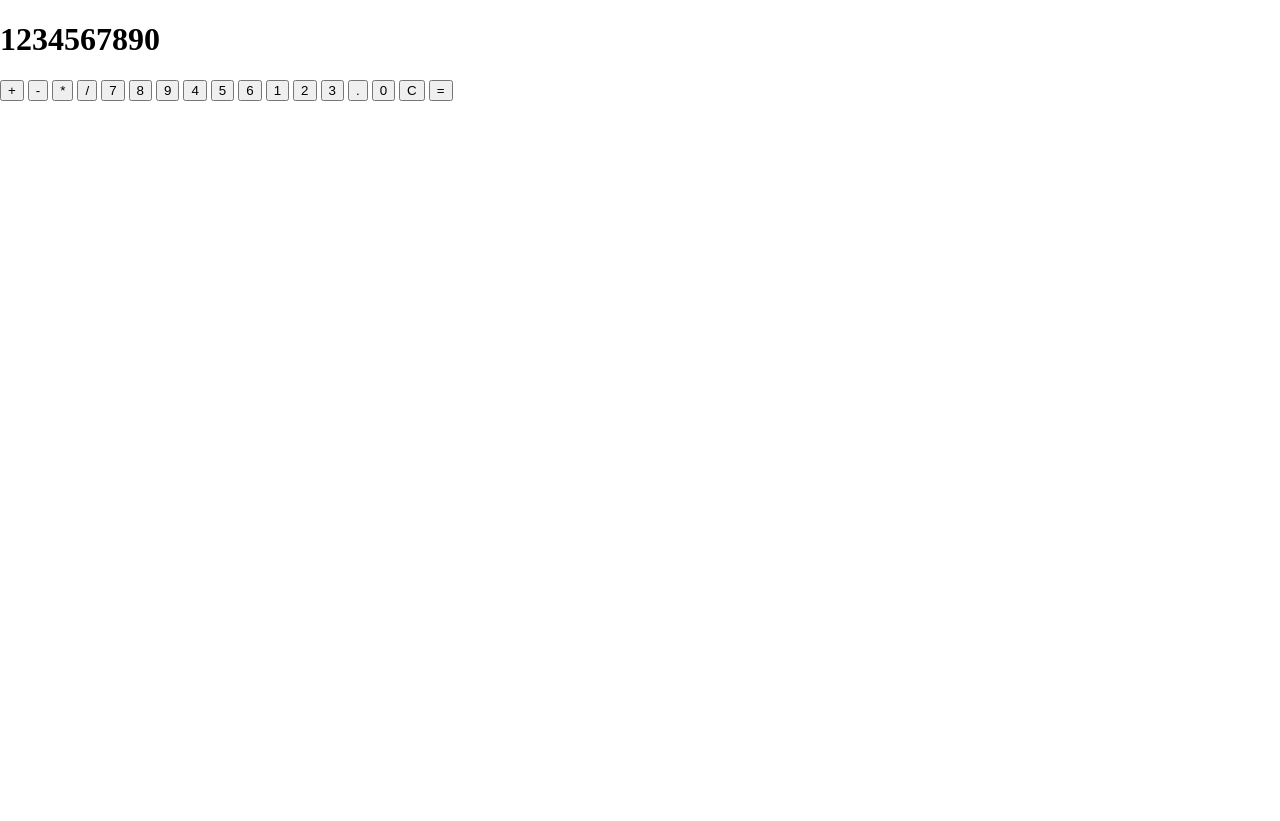
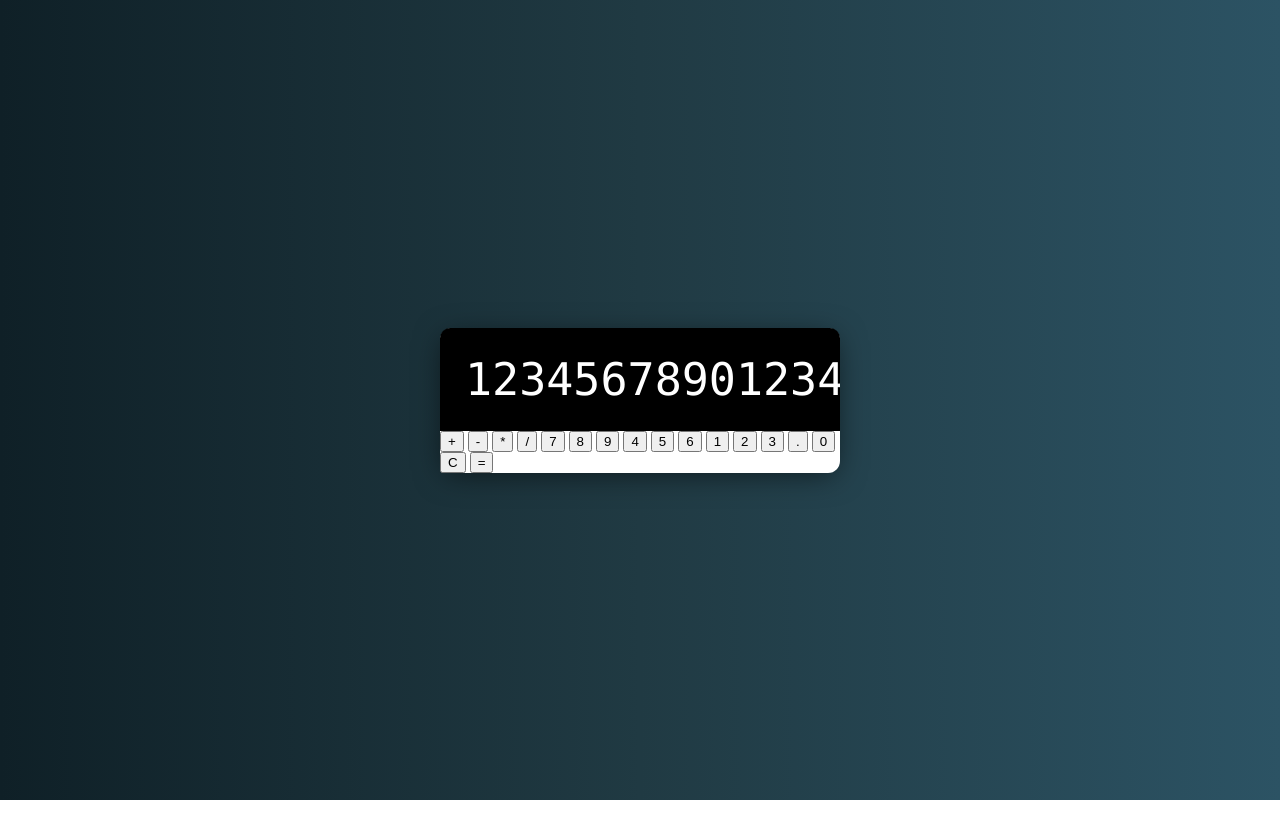
Before and after one commit to codeweb123/calc, a plain HTML site: page index.html in a window 1280 px wide. After the commit the page ends 800 px from the top, so only its background shows below. Drawn offline with Linux system fonts and the light colour scheme.

Commit message:
add css styles

```diff
--- a/index.html
+++ b/index.html
@@ -10,7 +10,7 @@
     <!--Calc-->
     <div class="calculator">
         <div class="calculator-display">
-            <h1>1234567890</h1>
+            <h1>1234567890123455554545545454545</h1>
         </div>
         <!--Buttons-->
         <div class="calculator-buttons">
--- a/style.css
+++ b/style.css
@@ -5,4 +5,34 @@
 body {
     margin: 0;
     min-height: 100vh;
+    display: flex;
+    justify-content: center;
+    align-items: center;
+    background: linear-gradient(to right, #0f2027, #203a43, #2c5364);
 }
+
+.calculator {
+    background: white;
+    width: 400px;
+    border-radius: 12px;
+    box-shadow: 0 5px 30px -5px rgb(0, 0, 0, 0.6);
+}
+
+.calculator-display {
+    background: black;
+    color: white;
+    margin: 0;
+    display: flex;
+    align-items: center;
+    justify-content: flex-end;
+    border-radius: 10px 10px 0 0;
+}
+
+.calculator-display h1 {
+    margin: 0;
+    padding: 25px;
+    font-size: 45px;
+    font-family: 'Lucida Console', sans-serif;
+    font-weight: 100;
+    overflow-x: auto;
+}
```
